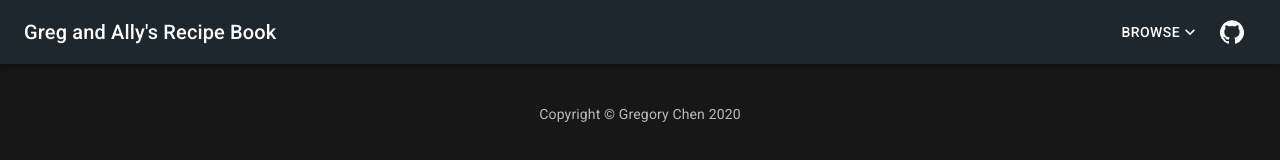
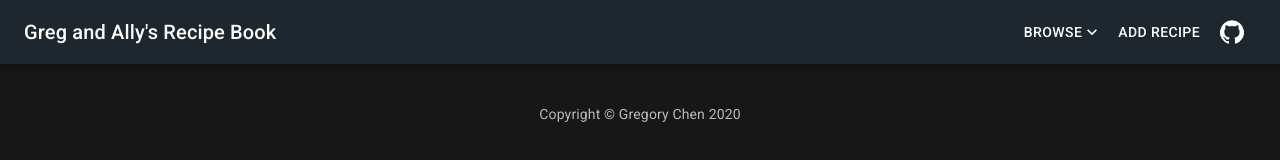
Before and after one commit to gregorychen3/recipe-book, a React (Create React App) app in the folder ui/: page / in a window 1280 px wide. Shown: the top 160 px of the page. Built offline with nearby package versions, Linux system fonts and the light colour scheme.

Commit message:
add recipe button

```diff
--- a/ui/src/components/AppHeader.tsx
+++ b/ui/src/components/AppHeader.tsx
@@ -49,7 +49,6 @@ export default function Dashboard() {
         >
           Greg and Ally's Recipe Book
         </Typography>
-        <div>
         <Button onClick={handleMenu} color="inherit">
           Browse
           <ExpandMoreIcon fontSize="small" />
@@ -72,7 +71,9 @@ export default function Dashboard() {
             <MenuItem onClick={handleClose}>{browseBy}</MenuItem>
           ))}
         </Menu>
-        </div>
+        <Button onClick={handleMenu} color="inherit">
+          Add Recipe
+        </Button>
         <IconButton color="inherit">
           <GitHubIcon />
         </IconButton>
```
Lines whose indentation alone changed are shown as unchanged.
